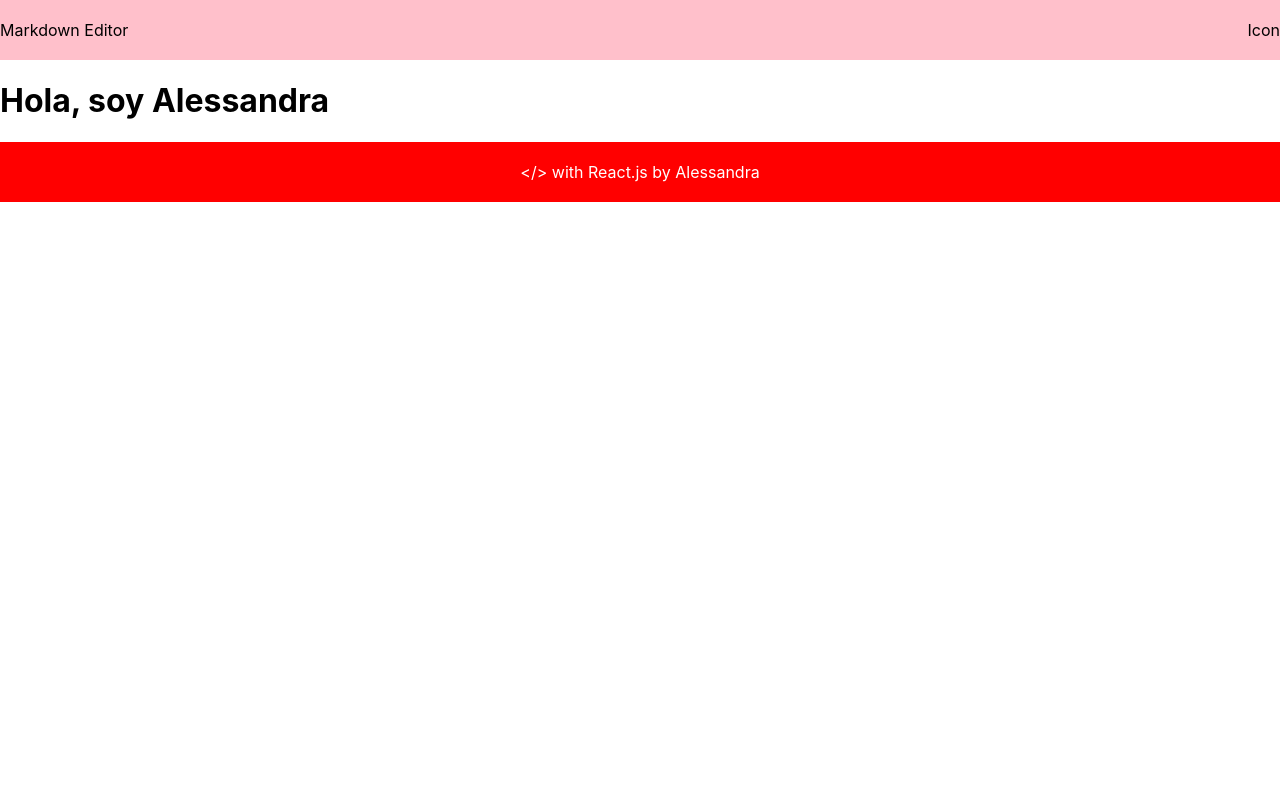
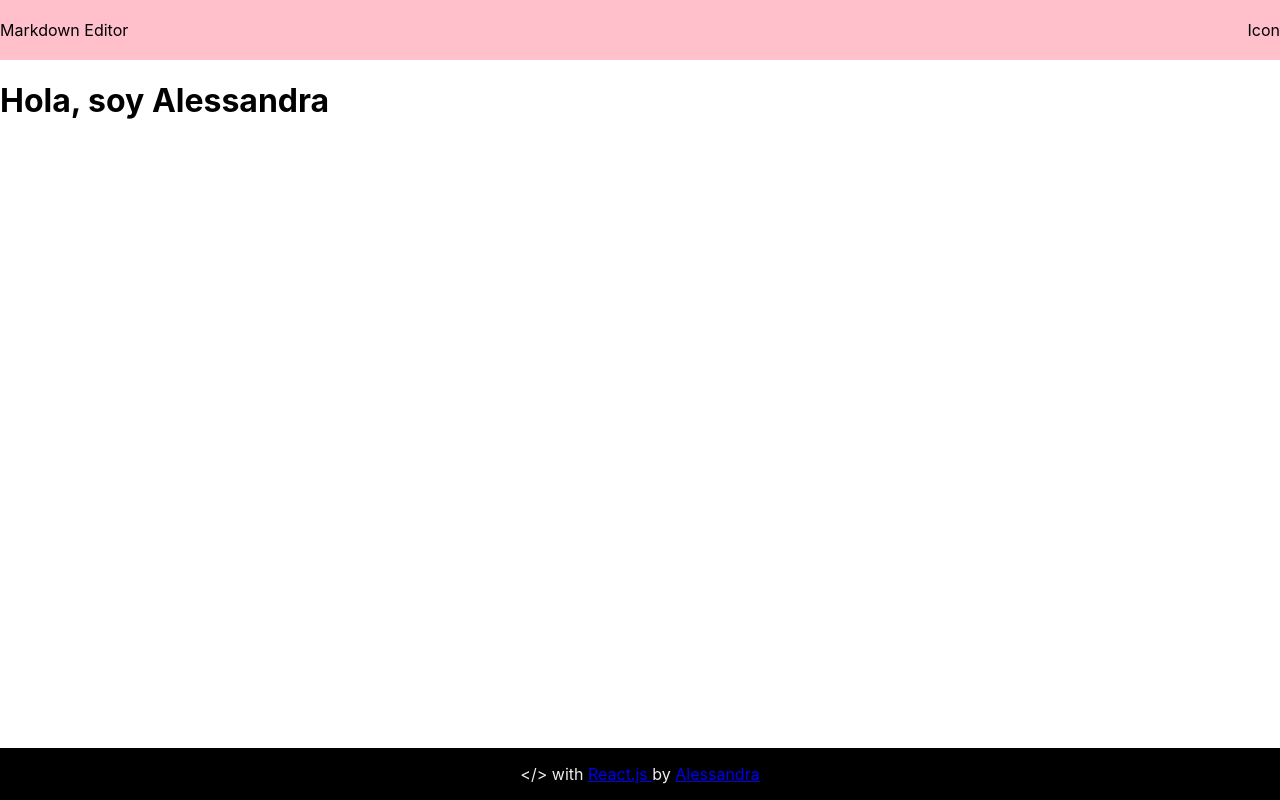
Before and after one commit to Alessag/markdown-editor, a React (Create React App) app: page / in a window 1280 px wide. Built offline with nearby package versions, Linux system fonts and the light colour scheme.

Commit message:
Footer styles

```diff
--- a/src/Components/Footer.js
+++ b/src/Components/Footer.js
@@ -3,30 +3,26 @@ import React from 'react';
 /** @jsx jsx */
 import { jsx, css } from '@emotion/core';
 
-const style = css`
-  background-color: red;
-  padding: 20px 0;
-  position: absoulte;
+function Footer() {
+  return (
+    <footer>
+      <div
+        className='footer-description'
+        css={css`
+          padding: 16px 0px;
+          overflow: hidden;
+          position: absolute;
+          width: 100%;
           text-align: center;
           bottom: 0px;
-  overflow: hidden;
-  widith: 100%;
-  color: white;
-`;
-
-const aStyles = css`
-  text-decoration: none;
-  color: white;
-`;
-
-function Footer() {
-  return (
-    <footer css={style}>
+          color: #eee;
+          background: #000;
+        `}
+      >
         <span>{`</>`} </span>
         <span>
           with{' '}
           <a
-          css={aStyles}
             href='https://reactjs.org'
             target='_blank'
             rel='noreferrer noopener'
@@ -35,14 +31,14 @@ function Footer() {
           </a>
           by{' '}
           <a
-          css={aStyles}
-          href='hhttps://github.com/Alessag'
+            href='https://github.com/Alessag'
             target='_blank'
             rel='noreferrer noopener'
           >
             Alessandra
           </a>
         </span>
+      </div>
     </footer>
   );
 }
```
Lines whose indentation alone changed are shown as unchanged.
